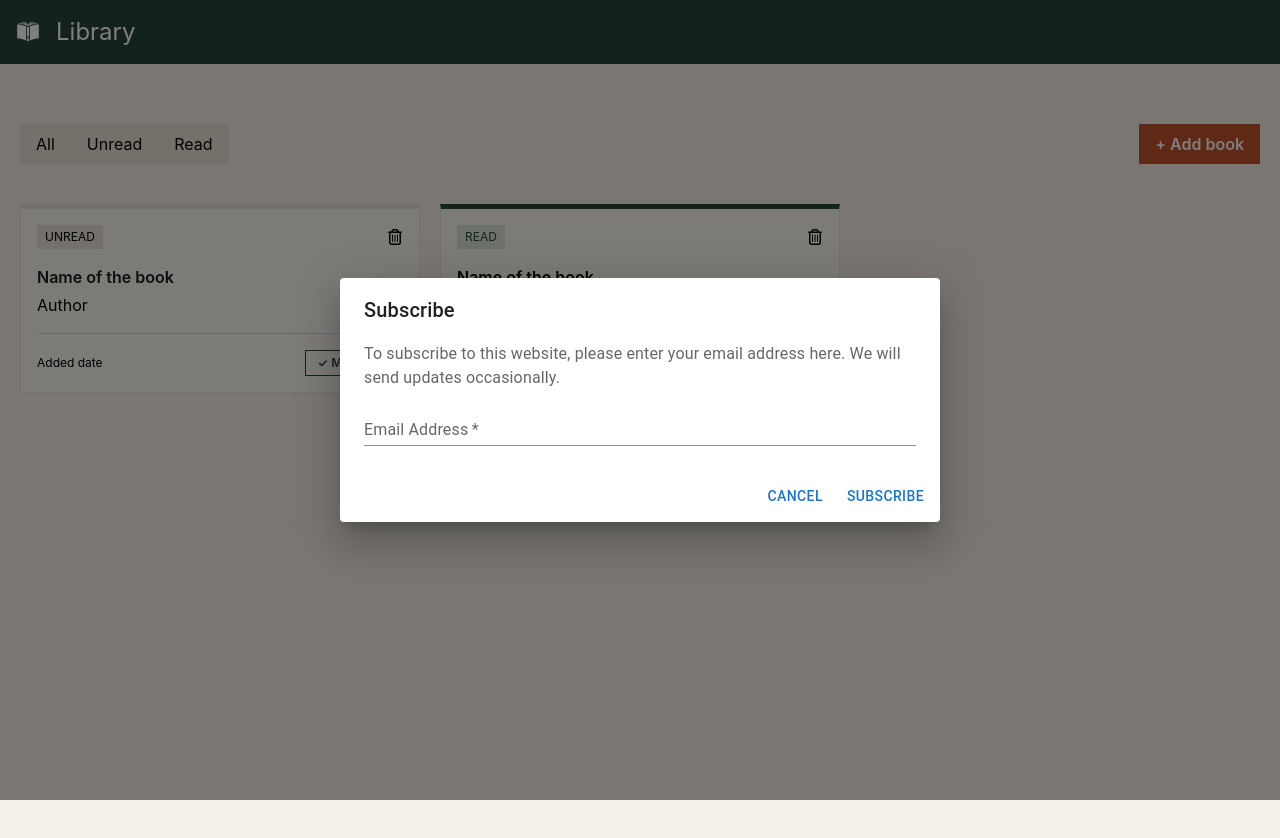
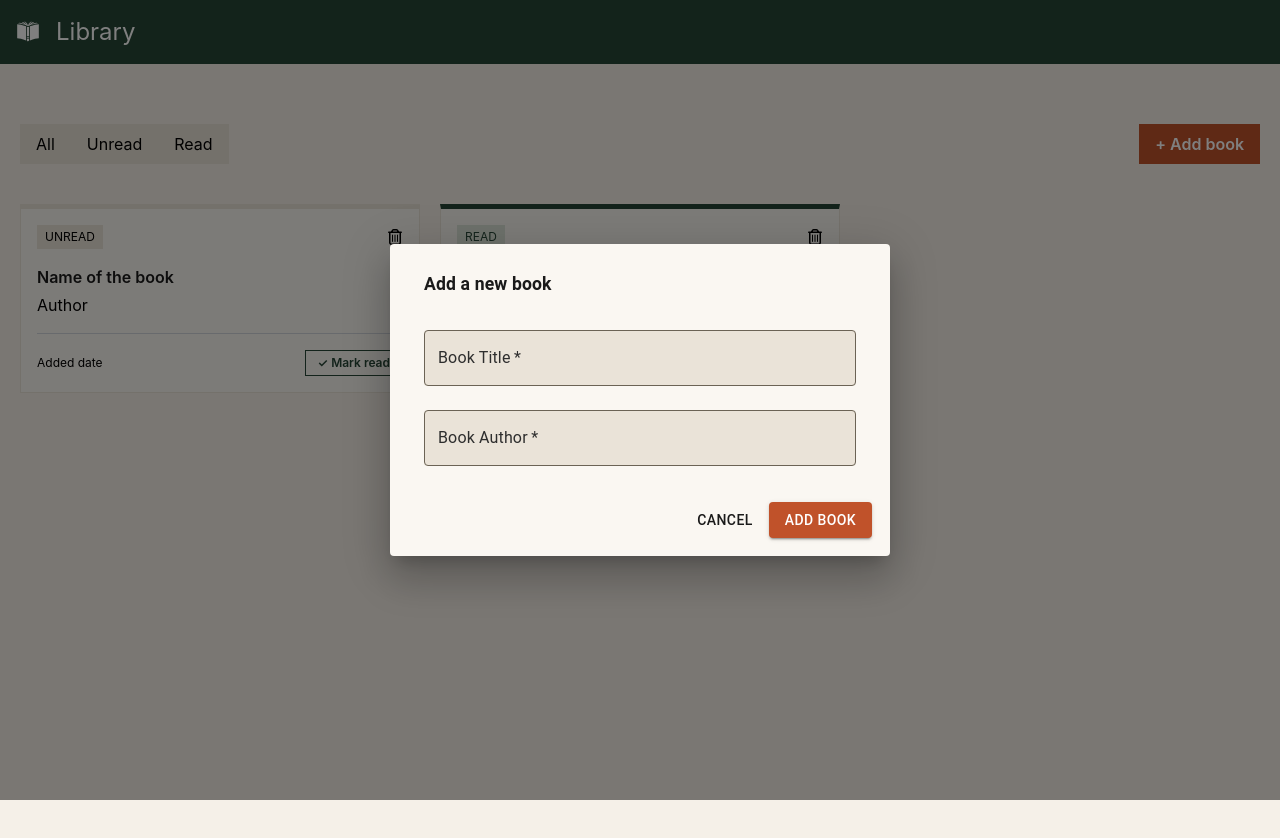
Before and after one commit to evzistara/books, a React (Vite) app: page / in a window 1280 px wide. Both pictures are taken after a click on the button "+ Add book". Shown: the top 838 px of the page. Built offline with nearby package versions, Linux system fonts and the light colour scheme.

Commit message:
Finish visuals for dialog

```diff
--- a/src/components/Popup.tsx
+++ b/src/components/Popup.tsx
@@ -4,7 +4,6 @@ import TextField from "@mui/material/TextField";
 import Dialog from "@mui/material/Dialog";
 import DialogActions from "@mui/material/DialogActions";
 import DialogContent from "@mui/material/DialogContent";
-import DialogContentText from "@mui/material/DialogContentText";
 import DialogTitle from "@mui/material/DialogTitle";
 
 export default function Popup() {
@@ -22,8 +21,9 @@ export default function Popup() {
     event.preventDefault();
     const formData = new FormData(event.currentTarget);
     const formJson = Object.fromEntries((formData as any).entries());
-    const email = formJson.email;
-    console.log(email);
+    const title = formJson.title;
+    const author = formJson.author;
+    console.log(title, author);
     handleClose();
   };
 
@@ -35,31 +35,99 @@ export default function Popup() {
       >
         + Add book
       </button>
-      <Dialog open={open} onClose={handleClose}>
-        <DialogTitle>Subscribe</DialogTitle>
+      <Dialog
+        open={open}
+        onClose={handleClose}
+        sx={{
+          "& .MuiDialog-paper": {
+            width: "500px",
+            padding: "10px",
+            backgroundColor: "#faf7f2",
+          },
+        }}
+      >
+        <DialogTitle
+          sx={{ color: "#1a1a1a", fontWeight: "bold", fontSize: "1.1rem" }}
+        >
+          Add a new book
+        </DialogTitle>
         <DialogContent>
-          <DialogContentText>
-            To subscribe to this website, please enter your email address here.
-            We will send updates occasionally.
-          </DialogContentText>
-          <form onSubmit={handleSubmit} id="subscription-form">
+          <form onSubmit={handleSubmit} id="book-form">
             <TextField
               autoFocus
               required
-              margin="dense"
-              id="name"
-              name="email"
-              label="Email Address"
-              type="email"
+              margin="normal"
+              id="title"
+              name="title"
+              label="Book Title"
+              type="text"
               fullWidth
-              variant="standard"
+              color="primary"
+              placeholder="e.g. Harry Potter and the Sorcerer's Stone"
+              variant="outlined"
+              sx={{
+                // Root class for the input field
+                "& .MuiOutlinedInput-root": {
+                  backgroundColor: "#eae3d8",
+                  // Class for the border around the input field
+                  "& .MuiOutlinedInput-notchedOutline": {
+                    borderColor: "#6b6355",
+                    borderWidth: "1px",
+                  },
+                },
+                // Class for the label of the input field
+                "& .MuiInputLabel-outlined": {
+                  color: "#2e2e2e",
+                },
+              }}
+            />
+            <TextField
+              autoFocus
+              required
+              margin="normal"
+              id="author"
+              name="author"
+              label="Book Author"
+              type="text"
+              fullWidth
+              placeholder="e.g. J.K. Rowling"
+              variant="outlined"
+              sx={{
+                // Root class for the input field
+                "& .MuiOutlinedInput-root": {
+                  backgroundColor: "#eae3d8",
+                  // Class for the border around the input field
+                  "& .MuiOutlinedInput-notchedOutline": {
+                    borderColor: "#6b6355",
+                    borderWidth: "1px",
+                  },
+                },
+                // Class for the label of the input field
+                "& .MuiInputLabel-outlined": {
+                  color: "#2e2e2e",
+                },
+              }}
             />
           </form>
         </DialogContent>
         <DialogActions>
-          <Button onClick={handleClose}>Cancel</Button>
-          <Button type="submit" form="subscription-form">
-            Subscribe
+          <Button
+            onClick={handleClose}
+            sx={{
+              color: "#1a1a1a",
+            }}
+          >
+            Cancel
+          </Button>
+          <Button
+            type="submit"
+            form="book-form"
+            variant="contained"
+            sx={{
+              backgroundColor: "#c0522a",
+            }}
+          >
+            Add Book
           </Button>
         </DialogActions>
       </Dialog>
```
